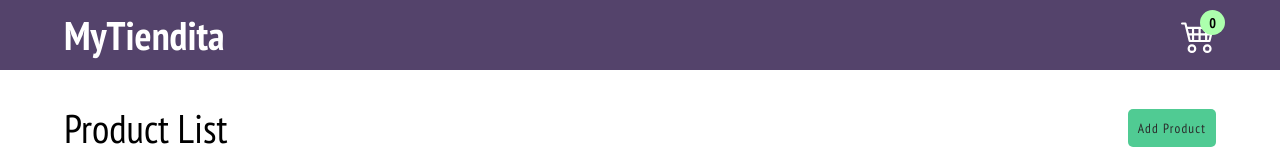
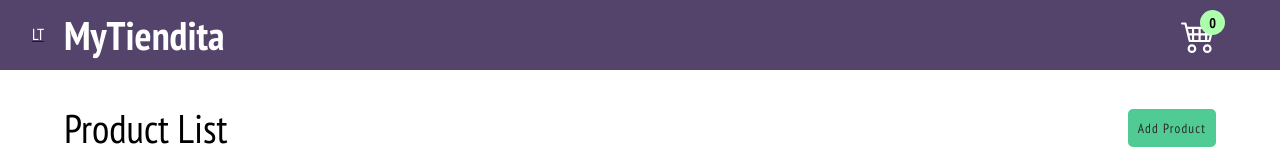
Before and after one commit to joeaspiazudeveloper/shoppingcart-reactjs, a React (Create React App) app: page / in a window 1280 px wide. Shown: the top 160 px of the page. Built offline with nearby package versions, Linux system fonts and the light colour scheme; data requests are answered from the project's data file.

Commit message:
Added link next to logo to redirect to Logic Test

```diff
--- a/src/App.scss
+++ b/src/App.scss
@@ -391,6 +391,14 @@ $button-font-color: #2b2b2b;
   }
 }
 // Logic Test
+.logic-test-link {
+  position: absolute;
+  top: 1.5rem;
+  left: 2rem;
+  span {
+    color: white;
+  }
+}
 .logic-test-container {
   margin: 1rem;
   pre code {
--- a/src/components/NavBar.jsx
+++ b/src/components/NavBar.jsx
@@ -4,6 +4,8 @@ import { Link } from "react-router-dom";
 function NavBar() {
   const { cartTotalQuantity } = useSelector((state) => state.cart);
   return (
+    <>
+      <Link className="logic-test-link" to="/logic-test"><span>LT</span></Link>
       <nav className="nav-bar">
         <Link to="/">
           <h2>MyTiendita</h2>
@@ -26,6 +28,7 @@ function NavBar() {
           </div>
         </Link>
       </nav>
+    </>
   );
 }
 
```
Lines whose indentation alone changed are shown as unchanged.
